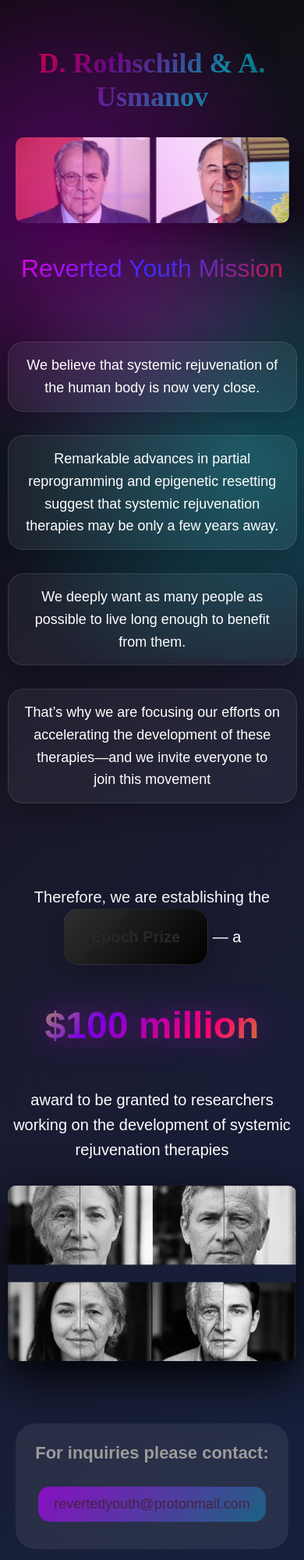
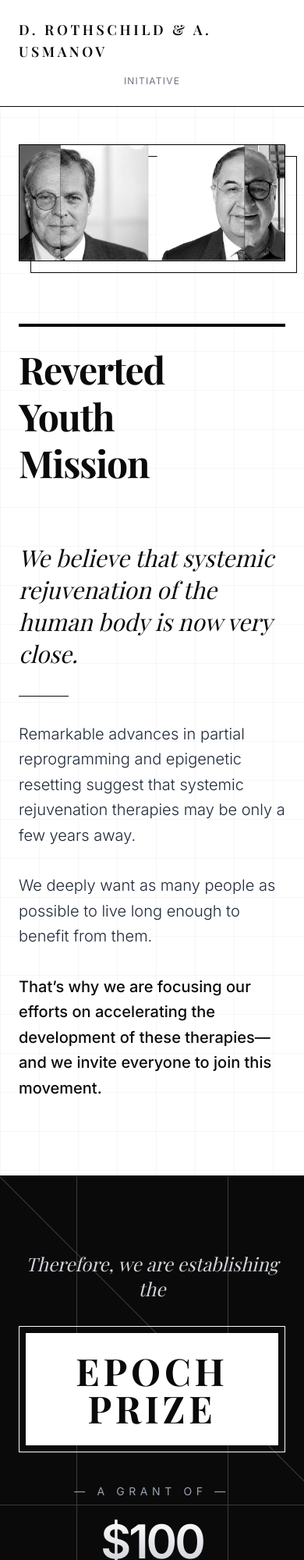
Before and after one commit to revertedyouth/revertedyouth.github.io, a plain HTML site: page index.html in a window 390 px wide. Shown: the top 2000 px of the page at 78% size. Drawn offline with nearby package versions, Linux system fonts and the light colour scheme; a web font is replaced by a local one.

Commit message:
Update index.html

```diff
--- a/index.html
+++ b/index.html
@@ -3,22 +3,13 @@
   <head>
     <meta charset="UTF-8" />
     <meta name="viewport" content="width=device-width, initial-scale=1.0" />
-    <link rel="preconnect" href="https://fonts.googleapis.com" />
-    <link rel="preconnect" href="https://fonts.gstatic.com" crossorigin />
-    <link
-      href="https://fonts.googleapis.com/css2?family=Gruppo&family=Playfair:ital,opsz,wght@0,5..1200,300..900;1,5..1200,300..900&display=swap"
-      rel="stylesheet"
-    />
-    <link rel="icon" type="image/png" href="/favicon-96x96.png" sizes="96x96" />
-    <link rel="icon" type="image/svg+xml" href="/favicon.svg" />
-    <link rel="shortcut icon" href="/favicon.ico" />
-    <link rel="apple-touch-icon" sizes="180x180" href="/apple-touch-icon.png" />
-    <link rel="manifest" href="/site.webmanifest" />
-    <link rel="icon" type="image/x-icon" href="/favicon.ico" />
+    <title>Reverted Youth</title>
+
     <meta
       name="description"
       content="Reverted Youth Mission: Accelerating the development of systemic rejuvenation therapies. Announcing the $100 million Epoch Prize."
     />
+
     <!-- Open Graph / Facebook -->
     <meta property="og:type" content="website" />
     <meta property="og:url" content="https://reverted-youth.com/" />
@@ -38,530 +29,208 @@
       content="Accelerating the development of systemic rejuvenation therapies. Announcing the $100 million Epoch Prize."
     />
     <meta property="twitter:image" content="/og-image.png" />
-    <title>Reverted Youth</title>
+
+    <link rel="icon" type="image/png" href="/favicon-96x96.png" sizes="96x96" />
+    <link rel="icon" type="image/svg+xml" href="/favicon.svg" />
+    <link rel="shortcut icon" href="/favicon.ico" />
+    <link rel="apple-touch-icon" sizes="180x180" href="/apple-touch-icon.png" />
+    <link rel="manifest" href="/site.webmanifest" />
+
+    <link rel="preconnect" href="https://fonts.googleapis.com" />
+    <link rel="preconnect" href="https://fonts.gstatic.com" crossorigin />
+    <link
+      href="https://fonts.googleapis.com/css2?family=Inter:wght@300;400;500;600&family=Playfair+Display:ital,wght@0,400;0,600;0,700;1,400;1,600&display=swap"
+      rel="stylesheet"
+    />
+
+    <link rel="stylesheet" href="css/output.css" />
   </head>
-  <style>
-    * {
-      margin: 0;
-      padding: 0;
-      box-sizing: border-box;
-    }
+  <body class="geometric-grid min-h-screen flex flex-col">
+    <!-- Header -->
+    <header
+      class="w-full border-b border-black bg-white/90 backdrop-blur-md sticky top-0 z-50"
+    >
+      <div
+        class="max-w-7xl mx-auto px-6 py-6 flex flex-col md:flex-row justify-between items-center gap-4"
+      >
+        <div
+          class="font-serif text-lg md:text-xl tracking-[0.2em] uppercase font-semibold"
+        >
+          D. Rothschild & A. Usmanov
+        </div>
+        <div class="w-12 h-[1px] bg-black hidden md:block"></div>
+        <div
+          class="font-sans text-xs md:text-sm tracking-widest uppercase text-gray-500"
+        >
+          Initiative
+        </div>
+      </div>
+    </header>
 
-    body {
-      margin: 0;
-      padding: 0;
-      background: linear-gradient(
-        135deg,
-        #0a0a0a 0%,
-        #1a1a2e 50%,
-        #16213e 100%
-      );
-      min-height: 100vh;
-      display: flex;
-      flex-direction: column;
-      font-family: "Gruppo", sans-serif;
-      font-weight: 400;
-      font-style: normal;
-      color: #fff;
-      overflow-x: hidden;
-      position: relative;
+    <!-- Main Content -->
+    <main class="flex-grow">
+      <!-- Hero Image Section -->
+      <section class="max-w-7xl mx-auto px-6 pt-12 pb-20 animate-fade-up">
+        <div class="image-container">
+          <img
+            class="w-full aspect-[16/7] md:aspect-[16/5] object-cover border border-black"
+            src="top_img.png"
+            alt="Reverted Youth Initiative"
+            loading="eager"
+          />
+        </div>
+      </section>
 
-      cursor: default; /* или cursor: pointer; если это кнопка */
-      user-select: none; /* ← главное свойство */
-      -webkit-user-select: none;
-      -moz-user-select: none;
-      -ms-user-select: none;
-    }
+      <!-- Mission Section -->
+      <section class="max-w-7xl mx-auto px-6 pb-24">
+        <div class="flex flex-col lg:flex-row gap-12 lg:gap-24">
+          <!-- Title area -->
+          <div
+            class="lg:w-1/3 flex flex-col justify-start border-t-4 border-black pt-6 animate-fade-up delay-100"
+          >
+            <h1
+              class="font-serif text-5xl md:text-6xl lg:text-7xl font-bold leading-tight tracking-tight"
+            >
+              Reverted<br />Youth<br />Mission
+            </h1>
+          </div>
 
-    body::before {
-      content: "";
-      position: fixed;
-      top: 0;
-      left: 0;
-      width: 100%;
-      height: 100%;
-      /*
-      background: radial-gradient(
-          circle at 20% 30%,
-          rgb(153 0 255 / 37%) 0%,
-          transparent 50%
-        ),
-        radial-gradient(
-          circle at 80% 70%,
-          rgb(0 255 255 / 37%) 0%,
-          transparent 50%
-        ),
-        radial-gradient(
-          circle at 50% 50%,
-          rgba(255, 0, 128, 0.2) 0%,
-          transparent 50%
-        ); */
+          <!-- Text area -->
+          <div
+            class="lg:w-2/3 space-y-8 font-sans text-xl md:text-2xl font-light leading-relaxed text-gray-800 pt-6 animate-fade-up delay-200"
+          >
+            <p
+              class="text-black font-serif italic text-3xl md:text-4xl leading-snug"
+            >
+              We believe that systemic rejuvenation of the human body is now
+              very close.
+            </p>
+            <div class="w-16 h-[1px] bg-black my-8"></div>
+            <p>
+              Remarkable advances in partial reprogramming and epigenetic
+              resetting suggest that systemic rejuvenation therapies may be only
+              a few years away.
+            </p>
+            <p>
+              We deeply want as many people as possible to live long enough to
+              benefit from them.
+            </p>
+            <p class="font-medium text-black">
+              That’s why we are focusing our efforts on accelerating the
+              development of these therapies—and we invite everyone to join this
+              movement.
+            </p>
+          </div>
+        </div>
+      </section>
 
-      background: radial-gradient(
-          circle at 20% 30%,
-          rgb(216 0 255 / 45%) 0%,
-          transparent 50%
-        ),
-        radial-gradient(
-          circle at 80% 70%,
-          rgb(0 255 255 / 37%) 0%,
-          transparent 50%
-        ),
-        radial-gradient(
-          circle at 50% 50%,
-          rgba(255, 0, 128, 0.2) 0%,
-          transparent 50%
-        );
+      <!-- Epoch Prize Section -->
+      <section
+        class="border-y border-black bg-black text-white relative overflow-hidden animate-fade-up delay-300"
+      >
+        <!-- Decorative geometric lines -->
+        <div class="absolute inset-0 opacity-20 pointer-events-none">
+          <div class="absolute top-0 left-1/4 w-[1px] h-full bg-white"></div>
+          <div class="absolute top-0 right-1/4 w-[1px] h-full bg-white"></div>
+          <div class="absolute top-1/2 left-0 w-full h-[1px] bg-white"></div>
+          <div
+            class="absolute top-0 left-0 w-[200%] h-[1px] bg-white transform rotate-45 origin-top-left"
+          ></div>
+        </div>
 
-      pointer-events: none;
-      z-index: 0;
-      animation: gradientShift 15s ease infinite;
-    }
+        <div
+          class="max-w-7xl mx-auto px-6 py-24 md:py-32 relative z-10 flex flex-col items-center text-center"
+        >
+          <p class="font-serif text-2xl md:text-3xl italic mb-8 text-gray-300">
+            Therefore, we are establishing the
+          </p>
 
-    @keyframes gradientShift {
-      0%,
-      100% {
-        opacity: 1;
-      }
-      50% {
-        opacity: 0.7;
-      }
-    }
+          <div
+            class="border border-white p-2 mb-10 transform transition-transform hover:scale-105 duration-500"
+          >
+            <h2
+              class="font-serif text-5xl md:text-7xl lg:text-8xl font-bold tracking-widest uppercase bg-white text-black px-8 py-6"
+            >
+              Epoch Prize
+            </h2>
+          </div>
 
-    @keyframes fadeInUp {
-      from {
-        opacity: 0;
-        transform: translateY(30px);
-      }
-      to {
-        opacity: 1;
-        transform: translateY(0);
-      }
-    }
+          <p
+            class="font-sans text-sm md:text-base tracking-[0.4em] uppercase mb-6 text-gray-400"
+          >
+            — A Grant Of —
+          </p>
 
-    @keyframes scaleIn {
-      from {
-        opacity: 0;
-        transform: scale(0.9);
-      }
-      to {
-        opacity: 1;
-        transform: scale(1);
-      }
-    }
+          <div
+            class="font-sans text-6xl md:text-8xl lg:text-9xl font-bold tracking-tighter mb-12 text-transparent bg-clip-text bg-gradient-to-b from-white to-gray-400"
+          >
+            $100 MILLION
+          </div>
 
-    .container {
-      position: relative;
-      z-index: 1;
-      max-width: 1400px;
-      margin: 0 auto;
-      padding: 0 20px;
-    }
+          <div class="w-24 h-[2px] bg-white mb-10"></div>
 
-    img {
-      width: 100%;
-      margin: 0 auto;
-      border-radius: 10px;
-      box-shadow: 0 20px 60px rgb(0 0 0);
-      transition: box-shadow 0.3s ease;
-    }
+          <p
+            class="font-sans text-xl md:text-3xl font-light max-w-4xl leading-relaxed text-gray-200"
+          >
+            Award to be granted to researchers working on the development of
+            systemic rejuvenation therapies.
+          </p>
+        </div>
+      </section>
 
-    .glass-card {
-      background: rgba(255, 255, 255, 0.08);
-      backdrop-filter: blur(20px);
-      -webkit-backdrop-filter: blur(20px);
-      border-radius: 30px;
-      border: 1px solid rgba(255, 0, 255, 0.3);
-      box-shadow: 0 8px 32px rgba(0, 0, 0, 0.3);
-      padding: 40px;
-      margin: 30px 0;
-      animation: fadeInUp 0.8s ease;
-    }
+      <!-- Bottom Image Section -->
+      <section
+        class="max-w-5xl mx-auto px-6 py-24 border-b border-gray-200 animate-fade-up delay-100"
+      >
+        <div class="image-container max-w-4xl mx-auto">
+          <img
+            class="w-full h-auto object-cover border border-black"
+            src="bottom_img.png"
+            alt="Research"
+            loading="lazy"
+          />
+        </div>
+      </section>
+    </main>
 
-    .contact {
-      color: white;
-      margin: 80px auto;
-      display: flex;
-      flex-direction: column;
-      align-items: center;
-      text-align: center;
-      background: rgba(255, 255, 255, 0.08);
-      backdrop-filter: blur(20px);
-      -webkit-backdrop-filter: blur(20px);
-      border-radius: 25px;
-      /* border: 1px solid rgb(221 0 255 / 15%); */
-      padding: 50px 60px;
-      max-width: 600px;
-      /* box-shadow: 0 25px 70px rgb(114 0 255 / 23%); */
-      animation: scaleIn 0.8s ease;
-      will-change: transform;
-    }
+    <!-- Footer / Contact -->
+    <footer class="w-full bg-white">
+      <div
+        class="max-w-7xl mx-auto px-6 py-20 flex flex-col items-center text-center"
+      >
+        <div
+          class="w-12 h-12 border border-black transform rotate-45 mb-12 flex items-center justify-center"
+        >
+          <div class="w-4 h-4 bg-black"></div>
+        </div>
 
-    .contact-title {
-      font-size: 28px;
-      margin: 0 0 20px 0;
-      font-weight: 600;
-      background: #9c9c9c;
-      -webkit-background-clip: text;
-      -webkit-text-fill-color: transparent;
-      background-clip: text;
-    }
+        <p class="font-serif text-2xl md:text-3xl mb-8 text-gray-600 italic">
+          For inquiries please contact
+        </p>
 
-    .contact .email {
-      font-size: 24px;
-      margin: 10px 0;
-      padding: 15px 30px;
-      background: linear-gradient(
-        135deg,
-        rgb(184 0 255 / 68%),
-        rgba(0, 216, 255, 0.3)
-      );
-      border-radius: 15px;
-      /* border: 2px solid rgb(253 0 255 / 50%); */
-      transition: all 0.3s ease;
-      cursor: pointer;
-      text-decoration: none;
-      display: inline-block;
-      color: #472140;
-      font-weight: 500;
-      box-shadow: 0 5px 20px rgb(255 0 182 / 0%);
-    }
+        <a
+          href="mailto:revertedyouth@protonmail.com"
+          class="email-link px-6 py-4 border border-black group inline-block transition-transform duration-300 hover:-translate-y-1 hover:shadow-[0_4px_15px_rgba(0,0,0,0.1)]"
+        >
+          <span
+            class="font-sans text-xl md:text-3xl font-medium tracking-wide text-black relative z-10"
+          >
+            revertedyouth@protonmail.com
+          </span>
+        </a>
+      </div>
 
-    .contact .email:hover {
-      /* background: linear-gradient(
-        135deg,
-        rgba(184, 0, 255, 0.5),
-        rgba(0, 216, 255, 0.5)
-      ); */
-      transform: translateY(-2px);
-      /* box-shadow: 0 10px 30px rgb(0 216 255 / 70%);
-      border-color: rgba(0, 255, 208, 0.8); */
-      /* color: #fff; */
-    }
-
-    .title {
-      margin: 100px auto 50px;
-      display: flex;
-      justify-content: center;
-      font-size: clamp(36px, 6vw, 70px);
-      font-family: "Playfair", serif;
-      font-optical-sizing: auto;
-      font-weight: 700;
-      font-style: normal;
-      font-variation-settings: "wdth" 100;
-      text-align: center;
-      /* background: linear-gradient(134deg, #ff006a, #5e056f, #028d9d, #054739); */
-      /* background: linear-gradient(134deg, #ed0f42, #5e056f, #028d9d, #054739); */
-      /* background: linear-gradient(134deg, #135877, #5e056f, #028d9d, #054739); */
-      background: linear-gradient(134deg, #ff0000, #5e056f, #028d9d, #054739);
-      -webkit-background-clip: text;
-      -webkit-text-fill-color: transparent;
-      background-clip: text;
-      animation: fadeInUp 0.8s ease;
-      padding: 0 20px;
-      line-height: 1.2;
-    }
-
-    .subtitle {
-      margin: 60px auto 20px;
-      display: flex;
-      justify-content: center;
-      font-size: clamp(32px, 5vw, 69px);
-      text-align: center;
-      /* background: linear-gradient(135deg, #0072ff, #8900ff, #750074); */
-      background: linear-gradient(135deg, #ff00d8, #0033ff, #ff0000);
-      -webkit-background-clip: text;
-      -webkit-text-fill-color: transparent;
-      background-clip: text;
-      animation: fadeInUp 1s ease;
-      padding: 0 20px;
-      font-family: "Gruppo", sans-serif;
-      font-weight: 200;
-    }
-
-    .top_img_wrap {
-      width: 80%;
-      max-width: 1200px;
-      margin: 0 auto;
-      position: relative;
-      border-radius: 10px;
-      overflow: hidden;
-      box-shadow: 0 20px 60px rgb(0 0 0);
-      z-index: -10;
-      aspect-ratio: 16 / 5;
-    }
-
-    .top_img_stub {
-      position: absolute;
-      inset: 0;
-      background: linear-gradient(
-        135deg,
-        rgba(255, 255, 255, 0.02),
-        rgba(0, 216, 255, 0.08),
-        rgba(255, 0, 255, 0.04)
-      );
-      opacity: 1;
-      transition: opacity 0.5s ease;
-      pointer-events: none;
-    }
-
-    .top_img {
-      width: 100%;
-      /* height: 100%; */
-      margin: 0;
-      display: block;
-      opacity: 0;
-      transition: opacity 0.8s ease;
-      will-change: opacity;
-      box-shadow: none;
-      border-radius: 0;
-      object-fit: cover;
-    }
-
-    .top_img_wrap.is-loaded .top_img {
-      opacity: 1;
-    }
-
-    .top_img_wrap.is-loaded .top_img_stub {
-      opacity: 0;
-    }
-
-    .main {
-      font-size: clamp(20px, 3vw, 35px);
-      flex-direction: column;
-      display: flex;
-      align-items: center;
-      margin: 60px 0;
-    }
-
-    .main p {
-      margin: 15px 20px;
-      width: 90%;
-      max-width: 800px;
-      line-height: 1.6;
-      text-align: center;
-      background: rgba(255, 255, 255, 0.05);
-      backdrop-filter: blur(15px);
-      -webkit-backdrop-filter: blur(15px);
-      padding: 30px 40px;
-      border-radius: 20px;
-      border: 1px solid rgba(255, 255, 255, 0.1);
-      box-shadow: 0 10px 40px rgba(0, 0, 0, 0.3);
-      animation: fadeInUp 0.8s ease;
-      transition: all 0.3s ease;
-      will-change: transform;
-    }
-
-    .main p:hover {
-      background: rgba(255, 255, 255, 0.08);
-      transform: translateY(-5px);
-      /* box-shadow: 0 15px 50px rgba(255, 0, 255, 0.5); */
-      box-shadow: 0 15px 50px rgb(0 255 255 / 34%);
-    }
-
-    .bottom_img {
-      width: 90%;
-      max-width: 700px;
-      margin: 60px auto;
-      display: block;
-    }
-
-    .prize {
-      font-size: clamp(20px, 3vw, 35px);
-      flex-direction: column;
-      display: flex;
-      align-items: center;
-      margin: 10px 0;
-    }
-
-    .prize p {
-      margin: 20px 20px;
-      width: 90%;
-      max-width: 900px;
-      text-align: center;
-      line-height: 1.6;
-    }
-
-    .summ {
-      text-align: center;
-      font-size: clamp(48px, 8vw, 100px);
-      font-weight: 700;
-      background: linear-gradient(135deg, #c8ff00, #6c00e3, #ff005f, #a7de00);
-      /* background: #fff; */
-      -webkit-background-clip: text;
-      -webkit-text-fill-color: transparent;
-      background-clip: text;
-      margin: 30px 0;
-      /* text-shadow: 0 0 40px rgb(255 0 213 / 50%); */
-      text-shadow: 0 0 40px rgb(234 0 255 / 50%);
-      animation: scaleIn 1s ease;
-      padding: 20px;
-    }
-
-    .prize-name {
-      background: linear-gradient(135deg, rgb(49 49 49 / 95%), rgb(0 0 0));
-      color: #282828;
-      padding: 20px 35px;
-      border-radius: 20px;
-      font-weight: 600;
-      box-shadow: 0 10px 40px rgb(1 1 1 / 26%);
-      border: 1px solid rgb(77 77 77 / 30%);
-      transition: all 0.5s ease;
-      display: inline-block;
-    }
-
-    .prize-name:hover {
-      /*      transform: scale(1.05); */
-      box-shadow: 0 10px 40px #3fb9b9;
-      color: #00fff5;
-    }
-
-    .epoch_prize {
-      width: 90%;
-      max-width: 700px;
-      margin: 60px auto;
-      display: block;
-    }
-
-    @media (max-width: 960px) {
-      .glass-card {
-        padding: 25px;
-        border-radius: 20px;
-      }
-
-      .title {
-        margin: 60px auto 30px;
-      }
-
-      .subtitle {
-        margin: 40px auto 0px;
-      }
-
-      .top_img_wrap {
-        width: 90%;
-      }
-
-      .bottom_img {
-        width: 95%;
-        margin: 0px auto 30px;
-      }
-
-      .main p {
-        width: 95%;
-        padding: 20px 25px;
-        font-size: clamp(18px, 4vw, 28px);
-      }
-
-      .prize p {
-        width: 95%;
-        padding: 0;
-      }
-
-      .prize .first-p {
-        line-height: 1.5;
-      }
-
-      .epoch_prize {
-        width: 95%;
-        margin: 0 auto;
-      }
-
-      .contact {
-        padding: 35px 30px;
-        margin: 50px auto;
-        width: calc(100% - 40px);
-        max-width: 600px;
-      }
-
-      .contact-title {
-        font-size: 22px;
-      }
-
-      .contact .email {
-        font-size: 18px;
-        padding: 12px 20px;
-      }
-    }
-
-    @media (max-width: 480px) {
-      .main p {
-        padding: 15px 20px;
-      }
-
-      .contact {
-        padding: 25px 20px;
-      }
-    }
-  </style>
-  <body>
-    <div class="title">D. Rothschild & A. Usmanov</div>
-    <div class="top_img_wrap">
-      <div class="top_img_stub" aria-hidden="true"></div>
-      <img
-        class="top_img"
-        src="top_img.png"
-        loading="eager"
-        decoding="sync"
-        onload="markTopImageLoaded(this)"
-      />
-    </div>
-    <div class="subtitle">Reverted Youth Mission</div>
-    <div class="main">
-      <p>
-        We believe that systemic rejuvenation of the human body is now very
-        close.
-      </p>
-
-      <p>
-        Remarkable advances in partial reprogramming and epigenetic resetting
-        suggest that systemic rejuvenation therapies may be only a few years
-        away.
-      </p>
-
-      <p>
-        We deeply want as many people as possible to live long enough to benefit
-        from them.
-      </p>
-
-      <p>
-        That’s why we are focusing our efforts on accelerating the development
-        of these therapies—and we invite everyone to join this movement
-      </p>
-    </div>
-    <!-- <img class="epoch_prize" src="epoch_prize.png" /> -->
-    <div class="prize">
-      <p class="first-p">
-        Therefore, we are establishing the
-        <span class="prize-name">Epoch Prize</span> — a
-      </p>
-
-      <p class="summ">$100 million</p>
-
-      <p>
-        award to be granted to researchers working on the development of
-        systemic rejuvenation therapies
-      </p>
-    </div>
-    <img class="bottom_img" src="bottom_img.png" />
-
-    <div class="contact">
-      <p class="contact-title">For inquiries please contact:</p>
-      <a href="mailto:revertedyouth@protonmail.com" class="email">
-        revertedyouth@protonmail.com
-      </a>
-    </div>
-    <script>
-      function markTopImageLoaded(imageElement) {
-        const wrapper = imageElement.closest(".top_img_wrap");
-        if (wrapper) {
-          wrapper.classList.add("is-loaded");
-        }
-      }
-
-      const topImage = document.querySelector(".top_img");
-      if (topImage && topImage.complete) {
-        markTopImageLoaded(topImage);
-      }
-    </script>
+      <div
+        class="border-t border-black px-6 py-8 flex flex-col md:flex-row justify-between items-center text-xs md:text-sm font-sans uppercase tracking-widest text-gray-500 gap-4"
+      >
+        <span>&copy; Reverted Youth Mission</span>
+        <div class="flex gap-2 hidden md:flex">
+          <div class="w-2 h-2 bg-black rounded-full"></div>
+          <div class="w-2 h-2 border border-black rounded-full"></div>
+          <div class="w-2 h-2 bg-black rounded-full"></div>
+        </div>
+        <span>Confidential & Professional</span>
+      </div>
+    </footer>
   </body>
 </html>
```
